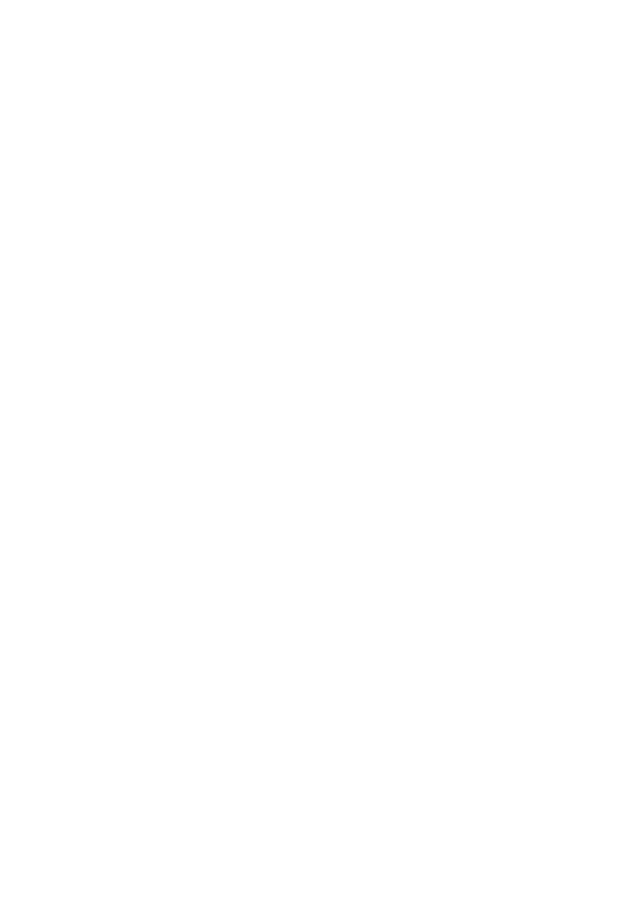
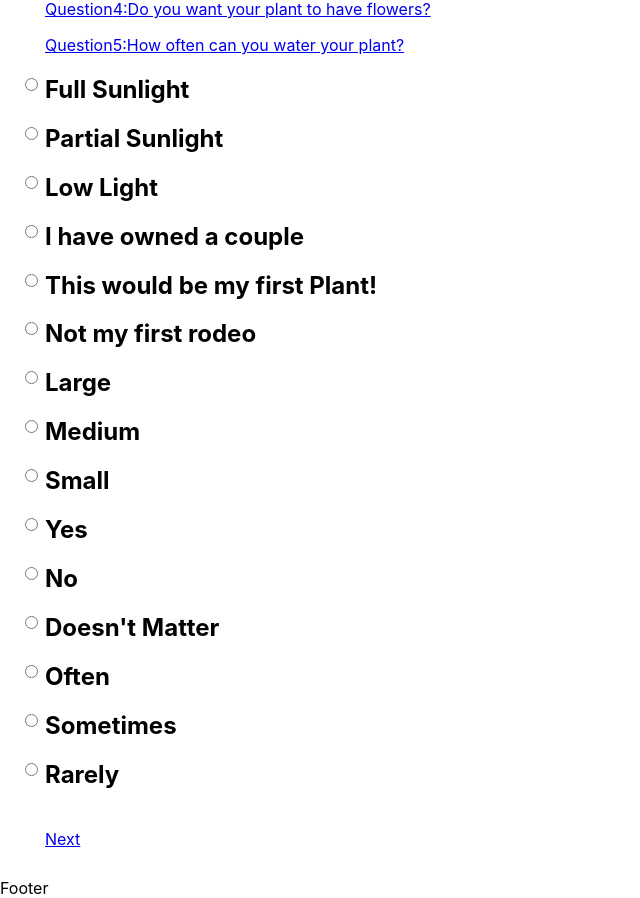
Before and after one commit to natcuya/plant-pal, a React (Create React App) app: page /answer/1 in a window 1280 px wide. Shown: the part 158-1056 px from the top of the page, without its empty margins (0-640 px from the left). Before the commit the page ends 800 px from the top, so only its background shows below. Built offline with nearby package versions, Linux system fonts and the light colour scheme.

Commit message:
Quiz Layout

```diff
--- a/src/App.js
+++ b/src/App.js
@@ -38,20 +38,31 @@ renderQuizQuestionRoutes(){
             path={path}
             render={routeProps => {
               const { answerId } = routeProps.match.params
-            const answer = findAnswers(answers, answerId) || {}
-            const question = findQuestion(questions, answer.questionId)
               const { questionId } = routeProps.match.params
               const answersForQuestion = getAnswersForQuestion(answers, questionId)
               return (
                 <QuizList
                   {...routeProps}
                   answers={answersForQuestion}
-                  question={question}
                 />
               )
             }}
           />
         )}
+        <Route
+          path='/answer/:answerId'
+          render={routeProps => {
+            const { answerId } = routeProps.match.params
+            const answer = findAnswers(answers, answerId) || {}
+            const question = findQuestion(questions, answer.questionId)
+            return (
+              <QuizList
+                {...routeProps}
+                question={question}
+              />
+            )
+          }}
+        />
       </>
     )
 }
@@ -67,8 +78,8 @@ renderQuizQuestionRoutes(){
         <main>
         <Route path='/quiz' component={QuestionList} />
         <Route path='/browse' component={BrowsePage} />
+        <Route path='/answer/:answerId' component= {QuizList}/>
         <Route path='/question/:questionId' component= {QuizList}/>
-
         <Route exact path='/' component={LandingPage} />
         </main>
         <footer>
--- a/src/QuestionList.js
+++ b/src/QuestionList.js
@@ -40,27 +40,15 @@ export default class QuestionList extends React.Component {
             <div className='field'>
                 <h2>Plant Pal Questionnaire</h2>
                 <p>
-                {questions.map( question=>
-                   <li key={question.id}>
-                  <Link to={`/question/${question.id}`}>
-                  {question.info}
+                To ensure we find your perfect match, take our quiz. The quiz will match a plant suited to your environmental constraints.
+                  <Link to={'/question/:questionId'}>
+                  {"Start Here"}
                   </Link>
-                  </li>
-                  )}
+
                   </p>
                 </div>
-            <div className='buttons'>
-
-            <button tag={Link}
-          to='/results' type='submit'>
-             Submit
-            </button>
-            </div>
         </Content>
-        <Answer>zzz</Answer>
          </section>
-
-
         )
     }
 
--- /dev/null
+++ b/src/QuizList.css
@@ -0,0 +1,10 @@
+.QuizList {
+    padding: 0.5rem 2.5rem 1.5rem 2.5rem;
+    margin: 5px;
+    list-style-type: none;
+
+}
+.radioCustomButton {
+position: absolute;
+left: 20px;
+  }
--- a/src/QuizList.js
+++ b/src/QuizList.js
@@ -1,12 +1,32 @@
 import { Route, Link } from 'react-router-dom'
 import Answer from './Answer'
+import CircleButton from './CircleButton'
 import React, { Component } from 'react'
 import { findAnswers, findQuestion, getAnswersForQuestion} from './Quiz-helpers';
 import QuizQuestion from './dummy-store/QuizQuestion'
-import CircleButton from './CircleButton'
+import Content from './Content'
+import './QuizList.css'
 //import QuizQuestion
 
 export default class QuizList extends React.Component {
+    constructor() {
+        super()
+    this.state = {
+        questions: [],
+        answers: [],
+    }
+}
+//May need to go to next question
+    handleNextQuestion = question => {
+        this.setState({
+          questions: [
+            ...this.state.questions,
+           question
+          ]
+        })
+      }
+
+
     //will not be props but instead answersForQuestion.map
     render () {
         const {questionId } = this.props.match.params
@@ -18,30 +38,36 @@ export default class QuizList extends React.Component {
         const question = findQuestion(questions, answer.questionId)
         return (
 
-
       <section className='QuizList'>
-          {questions.map( question =>
-           <li key={question.id}>
+          <Content onSubmit={this.handleSubmit}>
+          {questions.map( question => {
+            return <p key={question.id[0]}>
           <Link to={`/question/${question.id}`}>
-            {question.info}
+            Question{question.id}:{question.info}
             </Link>
-           </li>
-
-          )}
+           </p>
+    })}
             {answersForQuestion.map(answer =>
             <li key={answer.id}>
-                <input type ="radio" />
+            <input type ="radio" className="radioCustomButton"/>
               <Answer
                 id={answer.id}
-                content={answer.content}
-              />
-
-            </li>
-         )}
+                content={answer.content}/>
+            </li>)}
+            <div className='buttons'>
+            <CircleButton
+            tag={Link}
+            to={'/results'}
+            type='button'
+            className='NoteListMain__add-note-button'
+          >
+            <br />
+           Next
+          </CircleButton>
+            </div>
+         </Content>
       </section>
-         )
-         }
-        }
+         ) }}
   //Here is where I should implement dummystore - not app.js,
   //instead of being a function - should be a class- can use this.props.match.params
   //not passing props, just components - with dummy store can access all info
```
Also changed, not shown: src/ApiContext.js (deleted, +0 -7 lines).
